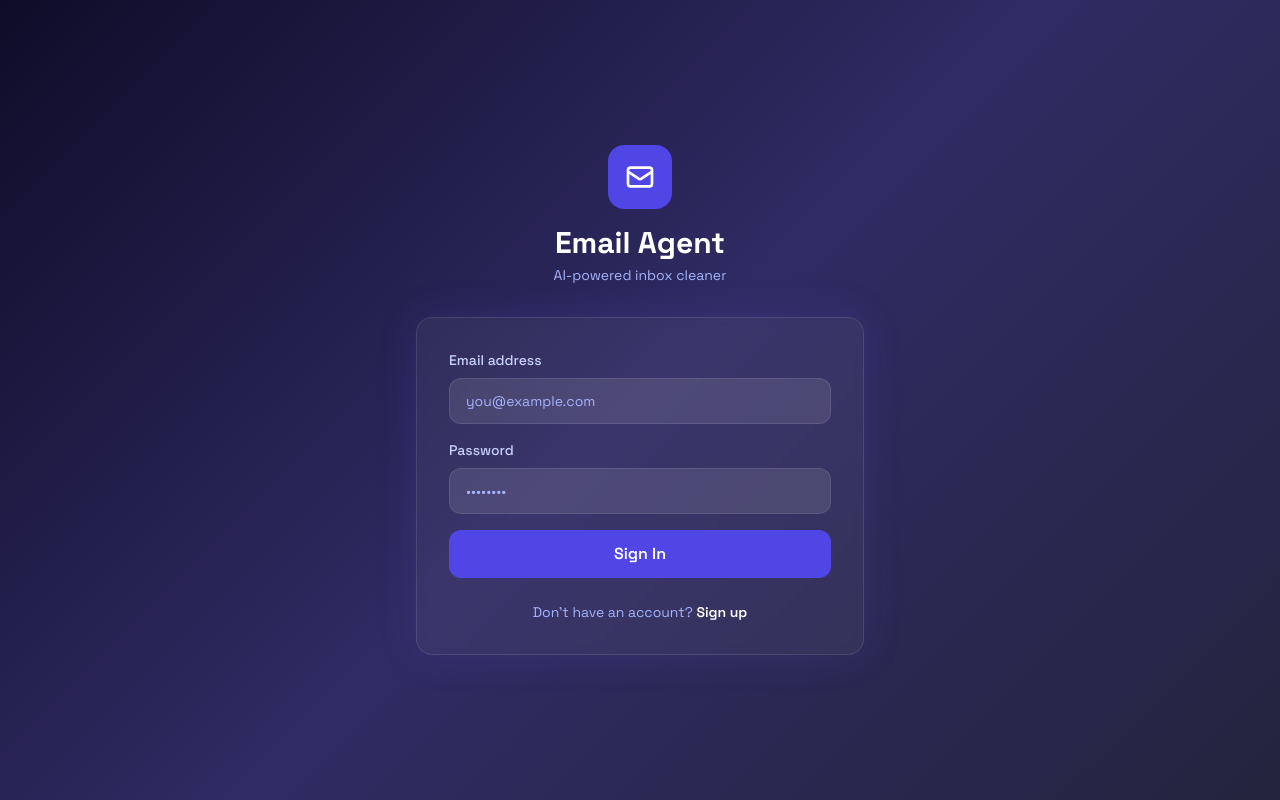
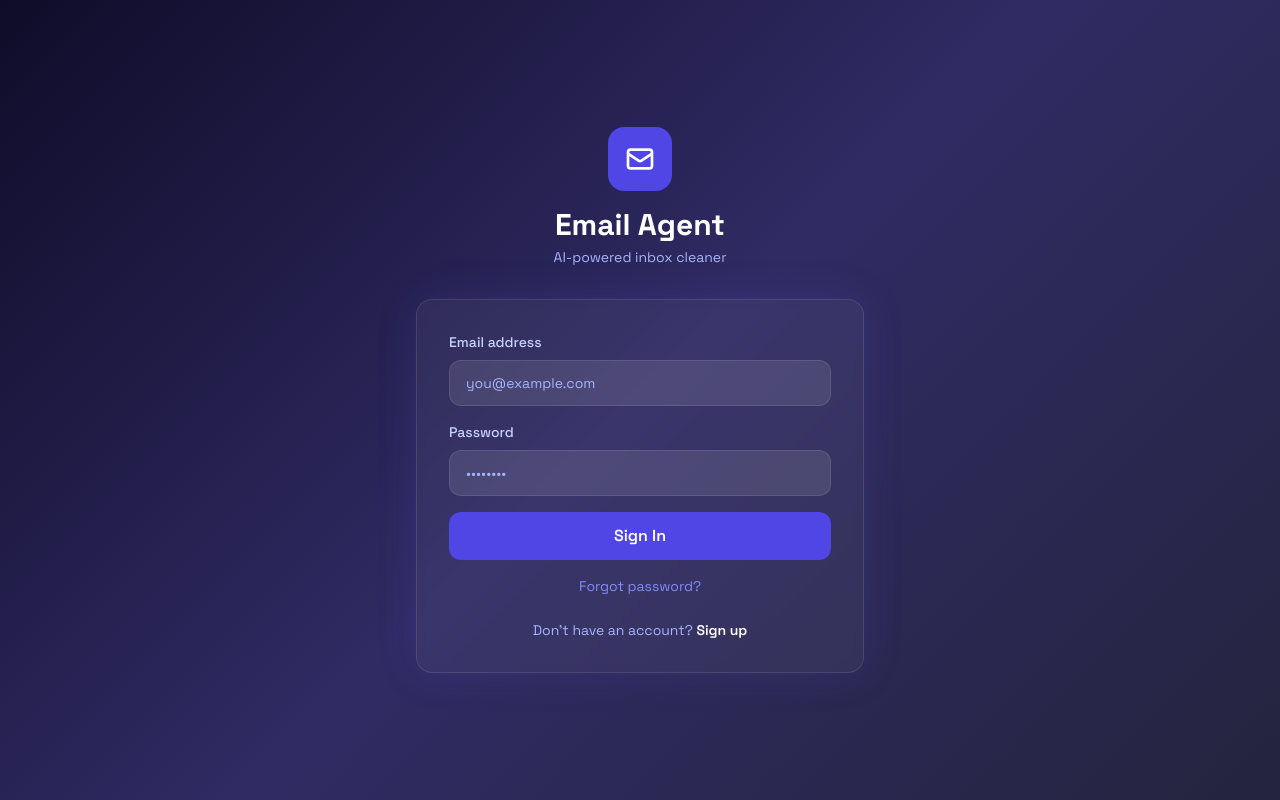
Before and after one commit to manikotipalli1-source/Email-Agent, a Flask app: page /login in a window 1280 px wide. Run offline with Flask 3, Linux system fonts and the light colour scheme; parts of the project's set-up code (start-up, migrations or seed data) failed here and were passed over; some libraries are stand-ins or nearby versions.

Commit message:
fixing the forget password fuction

```diff
--- a/templates/login.html
+++ b/templates/login.html
@@ -57,6 +57,10 @@
                     class="w-full bg-indigo-600 hover:bg-indigo-500 text-white font-semibold py-3 rounded-xl transition duration-200 mt-2">
                     Sign In
                 </button>
+
+                <p class="text-center text-indigo-300 text-sm mt-4">
+    <a href="/forgot-password" class="text-indigo-400 hover:text-white transition">Forgot password?</a>
+</p>
             </form>
 
             <p class="text-center text-indigo-300 text-sm mt-6">
```
Also changed, not shown: templates/forget_password.html (renamed from forget_password.html), templates/reset_password.html (renamed from reset_password.html).
